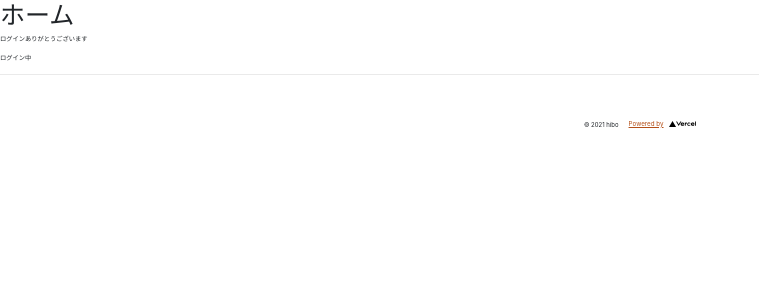
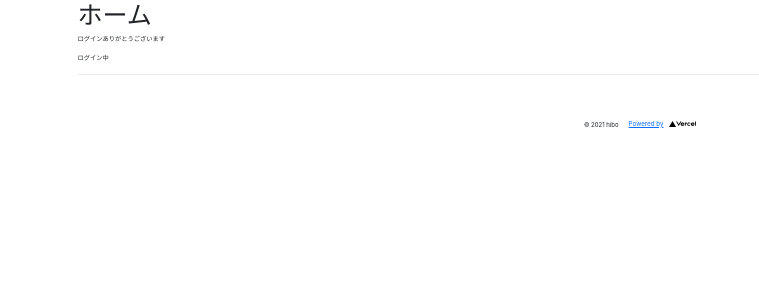
Before and after one commit to hibohiboo/kotatool, a Next.js app: page /main/home in a window 1280 px wide. Shown: the top 300 px of the page, without its empty margins (0-759 px from the left). Built offline with nearby package versions, Linux system fonts and the light colour scheme; no server answers.

Commit message:
コンテナ作成 AB#45

```diff
--- a/package.json
+++ b/package.json
@@ -49,7 +49,9 @@
     "styled-media-query": "^2.1.2",
     "stylelint": "^13.10.0",
     "stylelint-config-prettier": "^8.0.2",
+    "stylelint-config-recess-order": "^2.3.0",
     "stylelint-config-recommended-scss": "^4.2.0",
+    "stylelint-config-standard": "^20.0.0",
     "stylelint-declaration-block-no-ignored-properties": "^2.3.0",
     "stylelint-declaration-use-variable": "^1.7.2",
     "stylelint-no-unsupported-browser-features": "^4.1.4",
--- a/src/layouts/atoms/SocialMeta.tsx
+++ b/src/layouts/atoms/SocialMeta.tsx
@@ -16,6 +16,7 @@ const component: React.FC<{
   keywords = 'こたつーる,こたつーる🍊,キャラクターシート,TRPG,荒野,開拓',
 }) => (
   <Head>
+    <meta name="viewport" content="width=device-width, initial-scale=1" />
     <meta name="twitter:site" content={`@${TWITTER_USER_NAME}`} />
     <meta name="twitter:creator" content={`@${TWITTER_USER_NAME}`} />
     <meta
--- /dev/null
+++ b/src/layouts/atoms/WrapperContainer.tsx
@@ -0,0 +1,6 @@
+import classNames from 'classnames'
+
+const WrapperContainer: React.FC = ({ children }) => (
+  <div className={classNames('container', 'p-2', 'mx-auto')}>{children}</div>
+)
+export default WrapperContainer
--- a/src/pages/_document.tsx
+++ b/src/pages/_document.tsx
@@ -20,16 +20,8 @@ export default class MyDocument extends Document {
           <meta charSet="utf-8" />
           {/* PWA primary color */}
           <meta name="theme-color" content={'orange'} />
-          <meta
-            name="viewport"
-            content="width=device-width, initial-scale=1"
-          ></meta>
           <link rel="manifest" href="/manifest.json" />
           <link rel="icon" href="/favicon.ico" />
-          <link
-            rel="stylesheet"
-            href="https://fonts.googleapis.com/css?family=Roboto:300,400,500,700&display=swap"
-          />
           <script dangerouslySetInnerHTML={{ __html: gtmLayer }} />
           <script dangerouslySetInnerHTML={{ __html: gtmScript }} />
         </Head>
--- a/src/pages/main/home.tsx
+++ b/src/pages/main/home.tsx
@@ -1,16 +1,16 @@
 import Footer from '~/layouts/molecules/Footer'
 import { useSignIn } from '~/foundations/auth/useAuth'
-
+import WrapperContainer from '~/layouts/atoms/WrapperContainer'
 export default function Home() {
   const user = useSignIn()
   return (
-    <div>
+    <WrapperContainer>
       <main>
         <h1>ホーム</h1>
         <p>ログインありがとうございます</p>
         <p>{user ? user.displayName : 'ログイン中'}</p>
       </main>
       <Footer />
-    </div>
+    </WrapperContainer>
   )
 }
--- a/src/styles/globals.scss
+++ b/src/styles/globals.scss
@@ -1,4 +1,4 @@
-@import '~sanitize.css';
+// @import '~sanitize.css';
 @import './my-bootstrap.scss';
 
 html,
--- a/src/styles/my-bootstrap.scss
+++ b/src/styles/my-bootstrap.scss
@@ -1,50 +1,51 @@
 @charset "utf-8";
 
-@import './variables.scss';
-
-$family-sans-serif: $family-sans-serif-standard;
-
-$primary: $metallic-brown;
-
-// Required
+// // Required
 @import '~bootstrap/scss/functions';
 @import '~bootstrap/scss/variables';
 @import '~bootstrap/scss/mixins';
 
 // Include custom variable default overrides here
+@import './variables.scss';
+$family-sans-serif: $family-sans-serif-standard;
+$primary: $metallic-brown;
+
+// 全部入りだと postcss-preset-env: grid-gap only works if grid-template(-areas) is being used のエラーが出る
+// @import '~bootstrap/scss/bootstrap';
 
 // Optional
-// @import "bootstrap/scss/root";
-@import '~bootstrap/scss/reboot'; // Required
+// @import '~bootstrap/scss/root';
+@import '~bootstrap/scss/reboot'; // Required reset css
 // @import '~bootstrap/scss/type';
-// @import "bootstrap/scss/images";
-// @import "bootstrap/scss/code";
-// @import '~bootstrap/scss/grid';
-// @import "bootstrap/scss/tables";
-// @import "bootstrap/scss/forms";
+// @import '~bootstrap/scss/images';
+@import '~bootstrap/scss/containers';
+@import '~bootstrap/scss/grid';
+// @import '~bootstrap/scss/tables';
+// @import '~bootstrap/scss/forms';
 @import '~bootstrap/scss/buttons';
 // @import '~bootstrap/scss/transitions';
-// @import "bootstrap/scss/dropdown";
-// @import "bootstrap/scss/button-group";
-// @import "bootstrap/scss/input-group"; // Requires forms
-// @import "bootstrap/scss/custom-forms";
-// @import "bootstrap/scss/nav";
-// @import "bootstrap/scss/navbar"; // Requires nav
-// @import "bootstrap/scss/card";
-// @import "bootstrap/scss/breadcrumb";
-// @import "bootstrap/scss/pagination";
-// @import "bootstrap/scss/badge";
-// @import "bootstrap/scss/jumbotron";
-// @import "bootstrap/scss/alert";
-// @import "bootstrap/scss/progress";
-// @import "bootstrap/scss/media";
-// @import "bootstrap/scss/list-group";
+// @import '~bootstrap/scss/dropdown';
+// @import '~bootstrap/scss/button-group';
+// @import '~bootstrap/scss/nav';
+// @import '~bootstrap/scss/navbar'; // Requires nav
+// @import '~bootstrap/scss/card';
+// @import '~bootstrap/scss/accordion';
+// @import '~bootstrap/scss/breadcrumb';
+// @import '~bootstrap/scss/pagination';
+// @import '~bootstrap/scss/badge';
+// @import '~bootstrap/scss/alert';
+// @import '~bootstrap/scss/progress';
+// @import '~bootstrap/scss/list-group';
 // @import '~bootstrap/scss/close';
-// @import "bootstrap/scss/toasts";
+// @import '~bootstrap/scss/toasts';
 // @import '~bootstrap/scss/modal'; // Requires transitions
-// @import "bootstrap/scss/tooltip";
-// @import "bootstrap/scss/popover";
-// @import "bootstrap/scss/carousel";
-// @import "bootstrap/scss/spinners";
-// @import '~bootstrap/scss/utilities';
-// @import "bootstrap/scss/print";
+// @import '~bootstrap/scss/tooltip';
+// @import '~bootstrap/scss/popover';
+// @import '~bootstrap/scss/carousel';
+// @import '~bootstrap/scss/spinners';
+@import '~bootstrap/scss/utilities';
+// Helpers
+@import '~bootstrap/scss/helpers'; // require utilities
+
+// Utilities
+// @import '~bootstrap/scss/utilities/api';
```
Also changed, not shown: public/assets/images/background/bg_kotatu.jpg (added), 1 other file (tests, documents, lock files or other folders).
